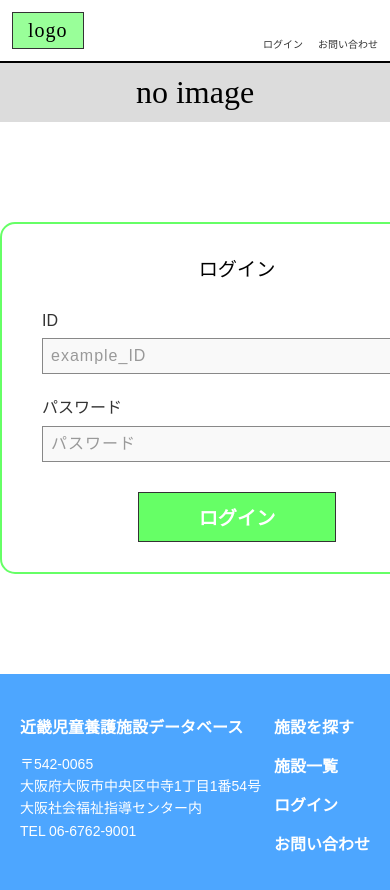
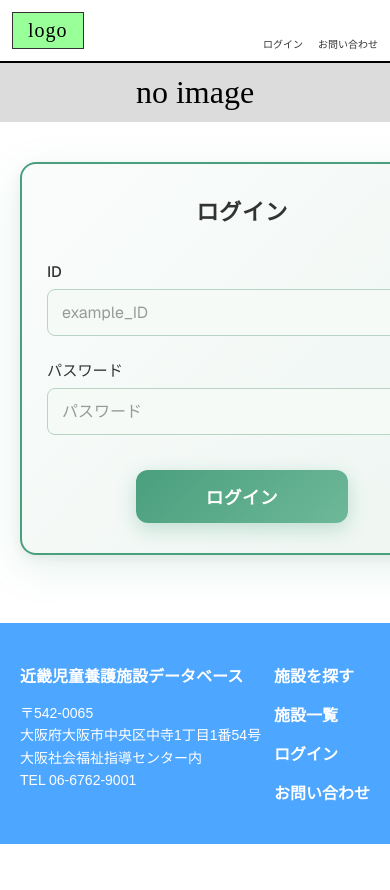
Before and after one commit to 2025-j08/front-end, a Next.js app: page /features/auth in a window 390 px wide. Shown: the top 890 px of the page. After the commit the page ends 844 px from the top, so only its background shows below. Built offline with nearby package versions, Linux system fonts and the light colour scheme; some icons are missing.

Commit message:
refactor(auth): LoginFormを共通コンポーネント使用に移行

```diff
--- a/src/features/auth/components/button/loginButton.module.scss
+++ /dev/null
@@ -1,25 +0,0 @@
-/**
- * LoginButton コンポーネント用スタイル
- */
-@use '../../../../styles/form.variables' as *;
-
-.buttonContainer {
-  display: flex;
-  justify-content: center;
-  margin-top: 30px;
-}
-
-.loginButton {
-  background-color: $border-green;
-  color: $white;
-  font-size: 1.2rem;
-  font-weight: bold;
-  border: 1px solid $dark-gray;
-  padding: 10px 60px;
-  cursor: pointer;
-  transition: opacity 0.2s;
-
-  &:hover {
-    opacity: 0.8;
-  }
-}
--- a/src/features/auth/components/button/loginButton.tsx
+++ /dev/null
@@ -1,21 +0,0 @@
-import styles from './loginButton.module.scss';
-
-/**
- * LoginButton コンポーネント
- * ログインフォーム用の送信ボタン
- */
-interface LoginButtonProps {
-  label?: string;
-}
-
-const LoginButton = ({ label = 'ログイン' }: LoginButtonProps) => {
-  return (
-    <div className={styles.buttonContainer}>
-      <button type="submit" className={styles.loginButton}>
-        {label}
-      </button>
-    </div>
-  );
-};
-
-export { LoginButton };
--- a/src/features/auth/components/formfield/loginField.module.scss
+++ /dev/null
@@ -1,8 +0,0 @@
-/**
- * LoginField コンポーネント用スタイル
- */
-@use '../../shared' as *;
-
-.formGroup {
-  @include form-group;
-}
--- a/src/features/auth/components/formfield/loginField.tsx
+++ /dev/null
@@ -1,49 +0,0 @@
-import type { ChangeEvent } from 'react';
-
-import styles from './loginField.module.scss';
-
-/**
- * LoginField コンポーネント
- * ログインフォーム用の入力フィールド
- */
-interface LoginFieldProps {
-  label: string;
-  type?: string;
-  id: string;
-  name: string;
-  placeholder?: string;
-  required?: boolean;
-  value?: string;
-  autoComplete?: string;
-  onChange?: (e: ChangeEvent<HTMLInputElement>) => void;
-}
-
-const LoginField = ({
-  label,
-  type = 'text',
-  id,
-  name,
-  placeholder,
-  required,
-  value,
-  autoComplete,
-  onChange,
-}: LoginFieldProps) => {
-  return (
-    <div className={styles.formGroup}>
-      <label htmlFor={id}>{label}</label>
-      <input
-        type={type}
-        id={id}
-        name={name}
-        placeholder={placeholder}
-        required={required}
-        value={value}
-        autoComplete={autoComplete}
-        onChange={onChange}
-      />
-    </div>
-  );
-};
-
-export { LoginField };
--- a/src/features/auth/loginForm.module.scss
+++ b/src/features/auth/loginForm.module.scss
@@ -1,27 +1,54 @@
 /**
  * LoginForm 全体のスタイル
- * contactのスタイルと同じ変数を使用
+ * コンテナとタイトルのみ（コンポーネントは共通化済み）
  */
 @use '../../styles/form.variables' as *;
 
-// フォーム全体のコンテナ（contactと同じスタイル）
+// フェードインアニメーション
+@keyframes fadeInUp {
+  from {
+    opacity: 0;
+    transform: translateY(30px);
+  }
+
+  to {
+    opacity: 1;
+    transform: translateY(0);
+  }
+}
+
+// フォーム全体のコンテナ
 .login-form-container {
-  border: 2px solid $border-green;
-  border-radius: 15px;
-  padding: 30px 40px;
+  border: 2px solid $primary-color;
+  border-radius: 20px;
+  padding: 40px 50px;
   width: 100%;
-  max-width: 500px;
-  margin: 100px auto;
-  background-color: $white;
-  font-family: sans-serif;
+  max-width: 520px;
+  margin: 80px auto;
+  background: linear-gradient(135deg, $bg-gradient-start 0%, $bg-gradient-end 100%);
+  font-family: 'Geist', sans-serif;
+  box-shadow:
+    0 12px 40px rgba(74, 159, 126, 0.15),
+    0 4px 12px rgba(0, 0, 0, 0.05);
+  animation: fadeInUp 0.6s ease-out;
+  position: relative;
+  overflow: hidden;
 
   // フォームタイトル
   .form-title {
     margin-top: 0;
-    margin-bottom: 30px;
-    font-size: 1.2rem;
-    font-weight: normal;
-    color: $black;
+    margin-bottom: 35px;
+    font-size: 1.4rem;
+    font-weight: 600;
+    color: $dark-gray;
     text-align: center;
+    letter-spacing: 0.5px;
+  }
+
+  // レスポンシブ対応
+  @media (max-width: 600px) {
+    padding: 30px 25px;
+    margin: 40px 20px;
+    border-radius: 16px;
   }
 }
--- a/src/features/auth/loginForm.tsx
+++ b/src/features/auth/loginForm.tsx
@@ -1,24 +1,37 @@
 'use client';
+
+import { useState } from 'react';
 
 /**
  * LoginForm コンポーネント
  * ログインフォームのメインページです。
+ * 共通コンポーネントを使用したリファクタリング版
  */
-import { LoginField } from './components/formfield/loginField';
-import { LoginButton } from './components/button/loginButton';
 import styles from './loginForm.module.scss';
 
+import { FormField, FormButton, LoadingOverlay } from '@/src/components/form';
+
 const LoginForm = () => {
-  const handleSubmit = (event: React.FormEvent<HTMLFormElement>) => {
+  const [isLoading, setIsLoading] = useState(false);
+
+  const handleSubmit = async (event: React.FormEvent<HTMLFormElement>) => {
     event.preventDefault();
+    setIsLoading(true);
+
+    // デモ用：2秒後にローディング終了
+    await new Promise((resolve) => setTimeout(resolve, 2000));
+
     console.log('Login form submitted');
+    setIsLoading(false);
   };
 
   return (
     <div className={styles['login-form-container']}>
+      <LoadingOverlay isVisible={isLoading} text="ログイン中..." />
+
       <h2 className={styles['form-title']}>ログイン</h2>
       <form onSubmit={handleSubmit}>
-        <LoginField
+        <FormField
           label="ID"
           type="text"
           id="userid"
@@ -28,7 +41,7 @@ const LoginForm = () => {
           required
         />
 
-        <LoginField
+        <FormField
           label="パスワード"
           type="password"
           id="password"
@@ -38,7 +51,7 @@ const LoginForm = () => {
           required
         />
 
-        <LoginButton label="ログイン" />
+        <FormButton label="ログイン" isLoading={isLoading} />
       </form>
     </div>
   );
--- a/src/features/auth/shared.scss
+++ /dev/null
@@ -1,52 +0,0 @@
-/**
- * Auth フォーム共通スタイル
- * contactのshared.scssと同じ構造でform-group mixinを提供
- */
-@use '../../styles/form.variables' as *;
-
-// フォームフィールド共通スタイル（@include で使用）
-@mixin form-group {
-  display: flex;
-  align-items: center;
-  margin-bottom: 20px;
-
-  // ラベル（固定幅）
-  label {
-    width: 180px;
-    font-size: 1rem;
-    color: $text-color;
-    flex-shrink: 0;
-  }
-
-  // input・textarea 共通スタイル
-  input,
-  textarea {
-    flex-grow: 1;
-    padding: 8px;
-    border: 1px solid $input-border;
-    background-color: $input-bg;
-    font-size: 1rem;
-    color: $text-color;
-
-    &::placeholder {
-      color: $placeholder-color;
-      letter-spacing: 1px;
-    }
-  }
-
-  // モバイル対応: 600px 以下で縦並びに
-  @media (max-width: 600px) {
-    flex-direction: column;
-    align-items: flex-start;
-
-    label {
-      width: 100%;
-      margin-bottom: 8px;
-    }
-
-    input,
-    textarea {
-      width: 100%;
-    }
-  }
-}
--- a/src/styles/form.variables.scss
+++ b/src/styles/form.variables.scss
@@ -1,5 +1,6 @@
 /**
  * フォーム全体で共通利用する色・スタイル変数
+ * ナチュラルグリーン系パレット - 児童養護施設向け温かみのあるデザイン
  */
 
 // 基本色
@@ -7,17 +8,43 @@ $white: #fff;
 $black: #000;
 $dark-gray: #333;
 
-// フォーム枠線の緑色
-$border-green: #66ff66;
+// ====================================
+// ナチュラルグリーン系カラーパレット
+// ====================================
 
-// テキスト通常色（$dark-grayを参照、将来的に変更可能）
+// メインアクセントカラー（落ち着いた森のグリーン）
+$primary-color: #4a9f7e;
+$primary-light: #6db899;
+$primary-dark: #357a5e;
+
+// セカンダリカラー（ミント・クリーム系）
+$secondary-color: #e8f4ee;
+$secondary-light: #f5faf7;
+$secondary-dark: #d4e8dc;
+
+// 背景グラデーション用
+$bg-gradient-start: #fafcfb;
+$bg-gradient-end: #eef6f2;
+
+// ボタンシャドウ
+$button-shadow: rgba(74, 159, 126, 0.3);
+
+// フォーカス時のグロー
+$focus-glow: rgba(74, 159, 126, 0.2);
+
+// ====================================
+// レガシー互換（段階的に移行）
+// ====================================
+$border-green: $primary-color;
+
+// テキスト通常色
 $text-color: $dark-gray;
 
 // プレースホルダーテキスト色
 $placeholder-color: #999;
 
 // 入力フィールド背景色
-$input-bg: #f9f9f9;
+$input-bg: $secondary-light;
 
 // 入力フィールド枠線色
-$input-border: #888;
+$input-border: #b8d4c4;
```
